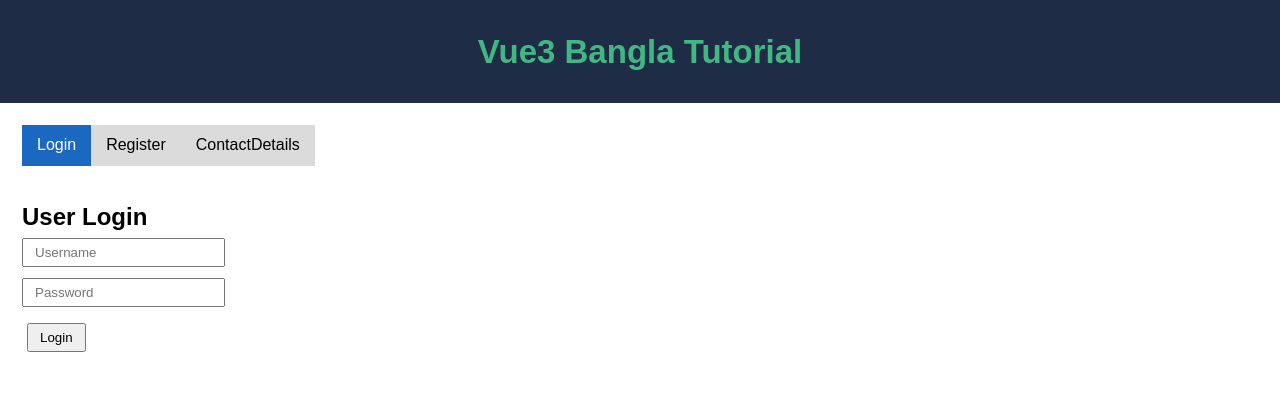
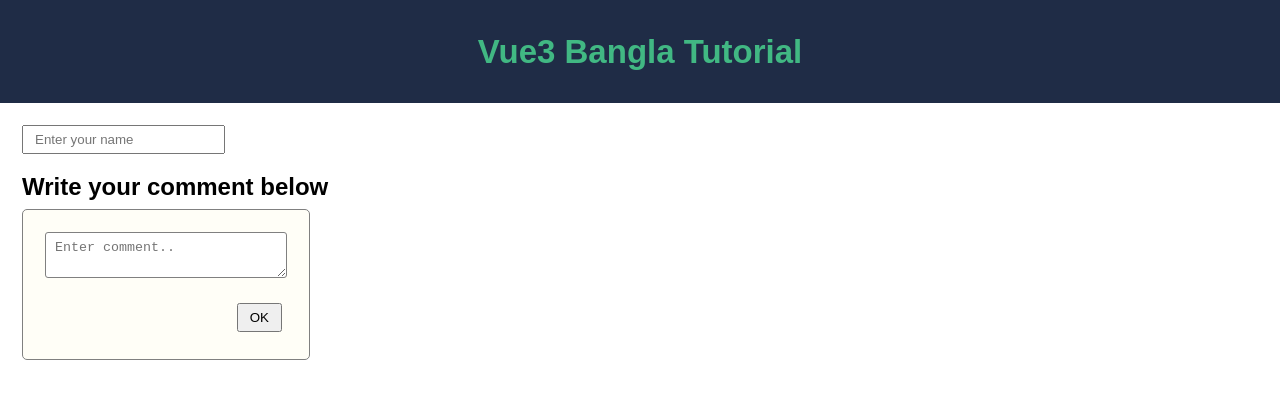
Before and after one commit to rimonmath/vue3-vite, a Vue app: page / in a window 1280 px wide. Shown: the top 398 px of the page. Built offline with nearby package versions, Linux system fonts and the light colour scheme.

Commit message:
part 50 done

```diff
--- a/src/App.vue
+++ b/src/App.vue
@@ -4,75 +4,40 @@
   </header>
 
   <div class="container">
-    <div class="tab">
-      <div class="tab__menu">
-        <div
-          v-for="tab in tabs"
-          :key="tab"
-          class="tab__menu-item"
-          :class="{ 'tab__menu-item--active': activeTab === tab }"
-          @click="activeTab = tab"
-        >
-          {{ tab }}
-        </div>
-      </div>
-
-      <div class="tab__content">
-        <br />
-        <!-- <Login v-if="activeTab === 'Login'" /> -->
-        <!--  <Register v-if="activeTab === 'Register'" /> -->
-        <keep-alive>
-          <component :is="activeTab" />
-        </keep-alive>
-      </div>
-    </div>
+    <input
+      type="text"
+      placeholder="Enter your name"
+      v-model="name"
+      ref="nameInput"
+    />
+    <the-comment
+      v-model="comment"
+      placeholder="Enter comment.."
+      ref="commentInput"
+    ></the-comment>
   </div>
 </template>
 
 <script>
-import Login from "./Login.vue";
-import Register from "./Register.vue";
-import ContactDetails from "./ContactDetails.vue";
+import TheComment from "./TheComment.vue";
 
 export default {
   data() {
     return {
       msg: "Vue3 Bangla Tutorial",
-      myComment: "",
-      showDialog: false,
-      notifications: [],
-      tabs: ["Login", "Register", "ContactDetails"],
-      activeTab: "Login",
-      name: "Mamunur Rashid",
-      website: "https://rimonbd.com",
-      address: "Dhaka"
+      name: "",
+      comment: ""
     };
   },
-  methods: {
-    handleClick() {
-      console.log("Clicked");
-    },
-    handleContinueClick() {
-      this.showDialog = true;
-    },
-    showNotification() {
-      this.notifications.push("You have a new notification");
-      setTimeout(() => {
-        this.notifications.shift();
-      }, 2222);
-    }
+  created() {
+    console.dir(this.$refs.commentInput);
   },
-  provide() {
-    return {
-      name: this.name,
-      websiteAddress: this.website,
-      address: this.address
-    };
+  mounted() {
+    console.dir(this.$refs.commentInput);
   },
+  methods: {},
   components: {
-    Login,
-    Register,
-    ContactDetails
+    TheComment
   }
 };
 </script>
```
Also changed, not shown: src/cards/CreditCard.vue (renamed from src/CreditCard.vue), src/cards/ProductCard.vue (renamed from src/ProductCard.vue), src/cards/TheCard.vue (renamed from src/TheCard.vue), src/sections/Login.vue (renamed from src/Login.vue), src/sections/Register.vue (renamed from src/Register.vue).
